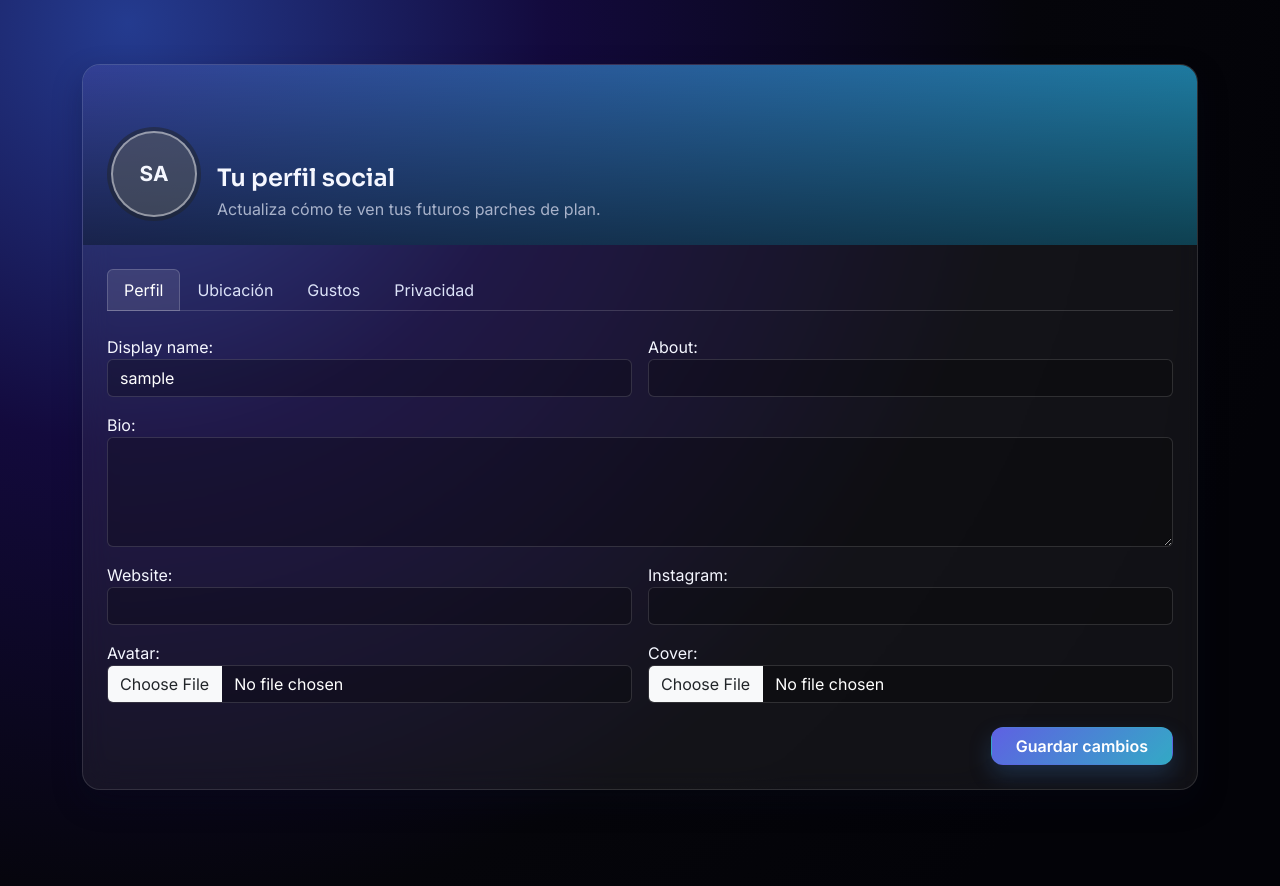
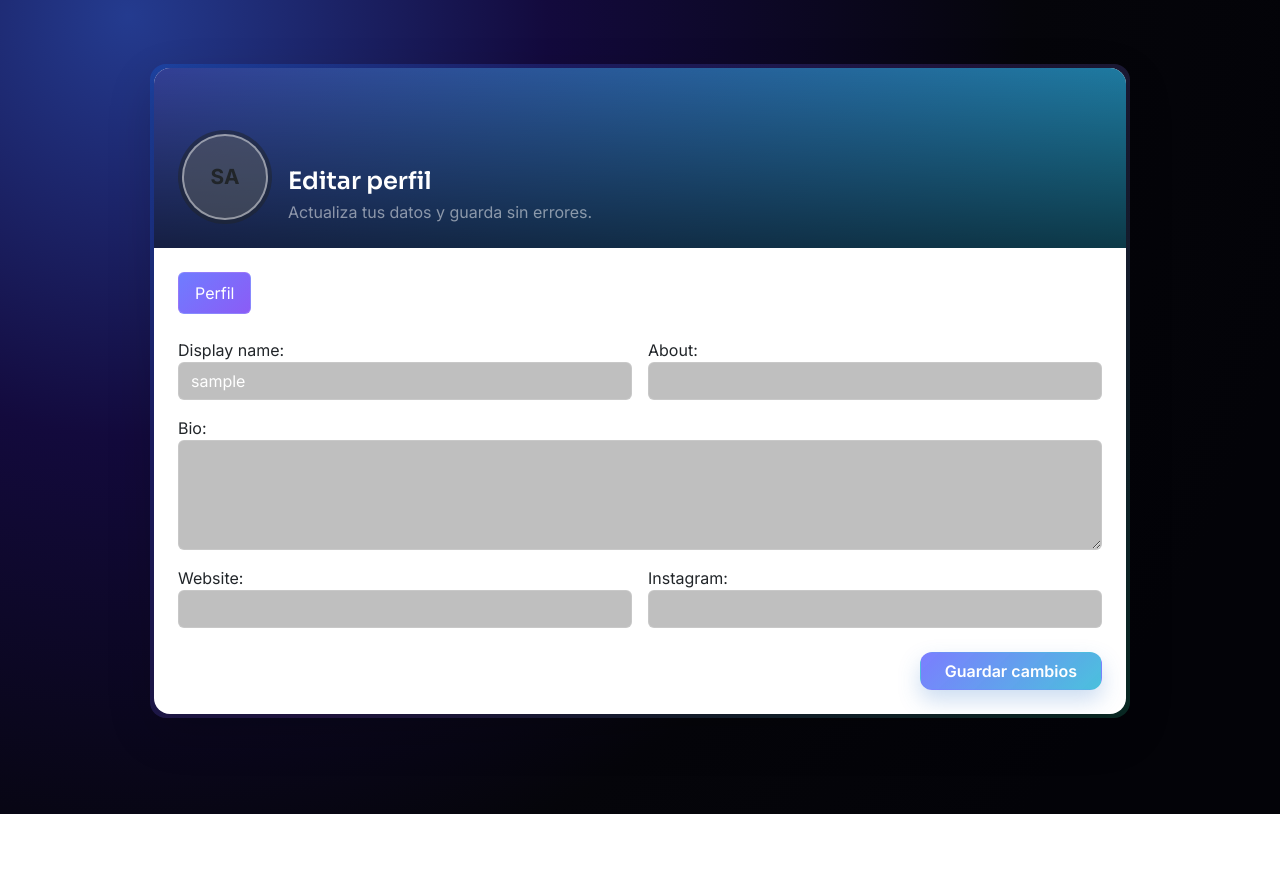
Before and after one commit to Neon18H/DESCUBREME, a Django app: page /settings/profile/ in a window 1280 px wide. Shown: the part 73-959 px from the top of the page. After the commit the page ends 887 px from the top, so only its background shows below. Run offline with Django 4.2, Linux system fonts and the light colour scheme; the visitor is signed in with stand-in values (Sample User, id 1); data comes from the database, SQL or seed files in the repository; data that the repository does not hold is empty.

Commit message:
Fix profile edit save flow and modernize profile settings UI

```diff
--- a/core/forms.py
+++ b/core/forms.py
@@ -85,9 +85,11 @@ class ProfileEditForm(forms.ModelForm):
                 break
         return cleaned
 
-    def clean(self):
-        cleaned_data = super().clean()
-        cleaned_data['likes_tags'] = self._normalize_tags(cleaned_data.get('likes_tags'))
-        cleaned_data['hobbies_tags'] = self._normalize_tags(cleaned_data.get('hobbies_tags'))
-        cleaned_data['avoid_tags'] = self._normalize_tags(cleaned_data.get('avoid_tags'))
-        return cleaned_data
+    def clean_likes_tags(self):
+        return self._normalize_tags(self.cleaned_data.get('likes_tags'))
+
+    def clean_hobbies_tags(self):
+        return self._normalize_tags(self.cleaned_data.get('hobbies_tags'))
+
+    def clean_avoid_tags(self):
+        return self._normalize_tags(self.cleaned_data.get('avoid_tags'))
--- a/core/templates/core/profile_edit.html
+++ b/core/templates/core/profile_edit.html
@@ -3,35 +3,46 @@
 {% block title %}Editar perfil{% endblock %}
 {% block content %}
 <section class="container py-4 py-lg-5">
-  <form method="post" enctype="multipart/form-data" class="glass-card overflow-hidden">{% csrf_token %}
+  <div class="mx-auto" style="max-width: 980px;">
+    <div class="rounded-4 p-1" style="background: linear-gradient(135deg, rgba(13,110,253,.25), rgba(111,66,193,.25), rgba(32,201,151,.2));">
+      <div class="card border-0 shadow-lg rounded-4 overflow-hidden">
+        <form method="post" enctype="multipart/form-data">
+          {% csrf_token %}
+
+          {% for message in messages %}
+            <div class="alert alert-{{ message.tags|default:'info' }} m-3 mb-0" role="alert">{{ message }}</div>
+          {% endfor %}
+
           {% if form.errors %}
-      <div class="alert alert-danger m-3 mb-0">{{ form.errors }}</div>
+            <div class="alert alert-danger m-3 mb-0">
+              <strong>Error:</strong> {{ form.errors }}
+            </div>
           {% endif %}
-    <div class="profile-cover position-relative" id="coverPreview"
-         {% if user.profile.cover %}style="background-image:url('{{ user.profile.cover.url }}')"{% endif %}>
-      <div class="position-absolute top-0 start-0 w-100 h-100" style="background:linear-gradient(180deg,rgba(0,0,0,.1),rgba(0,0,0,.55));"></div>
-      <div class="position-absolute bottom-0 start-0 w-100 p-3 p-md-4 d-flex flex-wrap gap-3 align-items-end">
+
+          <div class="profile-cover position-relative" id="coverPreview" {% if profile.cover %}style="background-image:url('{{ profile.cover.url }}')"{% endif %}>
+            <div class="position-absolute top-0 start-0 w-100 h-100" style="background:linear-gradient(180deg,rgba(0,0,0,.1),rgba(0,0,0,.6));"></div>
+            <div class="position-absolute bottom-0 start-0 w-100 p-3 p-md-4 d-flex align-items-end gap-3">
               <div class="bg-dark bg-opacity-50 rounded-circle p-1">
-          {% if user.profile.avatar %}
-            <img src="{{ user.profile.avatar.url }}" alt="Avatar" class="profile-avatar" id="avatarPreview">
+                {% if profile.avatar %}
+                  <img src="{{ profile.avatar.url }}" alt="Avatar" class="profile-avatar" id="avatarPreview">
                 {% else %}
-            <div class="avatar-placeholder profile-avatar text-uppercase" id="avatarFallback">{{ user.username|slice:":2" }}</div>
+                  <div class="avatar-placeholder profile-avatar text-uppercase" id="avatarFallback">{{ request.user.username|slice:":2" }}</div>
                   <img src="" alt="Avatar" class="profile-avatar d-none" id="avatarPreview">
                 {% endif %}
               </div>
-        <div>
-          <h1 class="h4 mb-1">Tu perfil social</h1>
-          <p class="text-soft mb-0">Actualiza cómo te ven tus futuros parches de plan.</p>
+              <div class="text-white">
+                <h1 class="h4 mb-1">Editar perfil</h1>
+                <p class="mb-0 text-white-50">Actualiza tus datos y guarda sin errores.</p>
               </div>
             </div>
           </div>
 
           <div class="p-3 p-md-4">
-      <ul class="nav nav-tabs mb-4" role="tablist">
-        <li class="nav-item" role="presentation"><button class="nav-link active" data-bs-toggle="tab" data-bs-target="#tab-perfil" type="button">Perfil</button></li>
-        <li class="nav-item" role="presentation"><button class="nav-link" data-bs-toggle="tab" data-bs-target="#tab-ubicacion" type="button">Ubicación</button></li>
-        <li class="nav-item" role="presentation"><button class="nav-link" data-bs-toggle="tab" data-bs-target="#tab-gustos" type="button">Gustos</button></li>
-        <li class="nav-item" role="presentation"><button class="nav-link" data-bs-toggle="tab" data-bs-target="#tab-privacidad" type="button">Privacidad</button></li>
+            <ul class="nav nav-pills gap-2 mb-4" role="tablist">
+              <li class="nav-item"><button class="nav-link active" data-bs-toggle="tab" data-bs-target="#tab-perfil" type="button">Perfil</button></li>
+              <li class="nav-item"><button class="nav-link" data-bs-toggle="tab" data-bs-target="#tab-ubicacion" type="button">Ubicación</button></li>
+              <li class="nav-item"><button class="nav-link" data-bs-toggle="tab" data-bs-target="#tab-gustos" type="button">Gustos</button></li>
+              <li class="nav-item"><button class="nav-link" data-bs-toggle="tab" data-bs-target="#tab-fotos" type="button">Fotos</button></li>
             </ul>
 
             <div class="tab-content">
@@ -42,8 +53,6 @@
                   <div class="col-12">{{ form.bio.label_tag }}{{ form.bio }}</div>
                   <div class="col-md-6">{{ form.website.label_tag }}{{ form.website }}</div>
                   <div class="col-md-6">{{ form.instagram.label_tag }}{{ form.instagram }}</div>
-            <div class="col-md-6">{{ form.avatar.label_tag }}{{ form.avatar }}</div>
-            <div class="col-md-6">{{ form.cover.label_tag }}{{ form.cover }}</div>
                 </div>
               </div>
 
@@ -60,34 +69,40 @@
                   <div class="col-lg-4">
                     <label class="form-label">Gustos</label>
                     <div class="chips-box" data-target="id_likes_tags" data-initial='{{ form.likes_tags.value|default:"[]"|escapejs }}'>
-                <input type="text" placeholder="Escribe y presiona Enter">
+                      <input type="text" class="form-control" placeholder="Escribe y presiona Enter o coma">
                     </div>
                   </div>
                   <div class="col-lg-4">
                     <label class="form-label">Pasatiempos</label>
                     <div class="chips-box" data-target="id_hobbies_tags" data-initial='{{ form.hobbies_tags.value|default:"[]"|escapejs }}'>
-                <input type="text" placeholder="Ej: senderismo, cine, gaming">
+                      <input type="text" class="form-control" placeholder="Ej: senderismo, cine">
                     </div>
                   </div>
                   <div class="col-lg-4">
-              <label class="form-label">Evitar / Temores</label>
+                    <label class="form-label">Temores / Evitar</label>
                     <div class="chips-box" data-target="id_avoid_tags" data-initial='{{ form.avoid_tags.value|default:"[]"|escapejs }}'>
-                <input type="text" placeholder="Ej: multitudes, alturas...">
+                      <input type="text" class="form-control" placeholder="Ej: alturas, multitudes">
                     </div>
                   </div>
                 </div>
               </div>
 
-        <div class="tab-pane fade" id="tab-privacidad">
-          <p class="text-soft mb-0">Más controles de privacidad llegarán aquí pronto.</p>
+              <div class="tab-pane fade" id="tab-fotos">
+                <div class="row g-3">
+                  <div class="col-md-6">{{ form.avatar.label_tag }}{{ form.avatar }}</div>
+                  <div class="col-md-6">{{ form.cover.label_tag }}{{ form.cover }}</div>
+                </div>
               </div>
             </div>
 
-      <div class="mt-4 d-flex justify-content-end">
+            <div class="d-flex justify-content-end mt-4">
               <button type="submit" class="btn app-btn app-btn-primary px-4">Guardar cambios</button>
             </div>
           </div>
         </form>
+      </div>
+    </div>
+  </div>
 </section>
-<script src="{% static 'js/profile.js' %}"></script>
+<script src="{% static 'js/profile_edit.js' %}"></script>
 {% endblock %}
--- a/core/views.py
+++ b/core/views.py
@@ -1,4 +1,5 @@
 import json
+import logging
 
 from django.contrib import messages
 from django.contrib.auth import login
@@ -16,6 +17,8 @@ from django.views.decorators.http import require_GET, require_POST
 from core.forms import ProfileEditForm, RegisterForm
 from core.models import FriendRequest, Friendship, Plan, PlanItem, PlanLike, PlanSave, UserProfile
 from core.services.planner import PlanGenerationError, generate_plan_from_prompt
+
+logger = logging.getLogger(__name__)
 
 
 class AppLoginView(LoginView):
@@ -224,15 +227,22 @@ def profile_edit(request):
         user=request.user,
         defaults={'display_name': request.user.username},
     )
+
     if request.method == 'POST':
         form = ProfileEditForm(request.POST, request.FILES, instance=profile)
         if form.is_valid():
             form.save()
-            messages.success(request, 'Perfil actualizado.')
+            profile.refresh_from_db()
+            logger.info('Profile saved and reloaded for user_id=%s', request.user.id)
+            messages.success(request, 'Perfil actualizado ✅')
             return redirect('profile_edit')
+
+        messages.error(request, 'No se pudo guardar. Revisa los campos.')
+        logger.warning('ProfileEditForm errors: %s', form.errors.as_json())
     else:
         form = ProfileEditForm(instance=profile)
-    return render(request, 'core/profile_edit.html', {'form': form})
+
+    return render(request, 'core/profile_edit.html', {'form': form, 'profile': profile})
 
 
 @login_required
```
Also changed, not shown: core/static/js/profile_edit.js (added, +121 -0 lines), descubriendo/settings.py (+8 -2 lines). Lines whose indentation alone changed are shown as unchanged.
